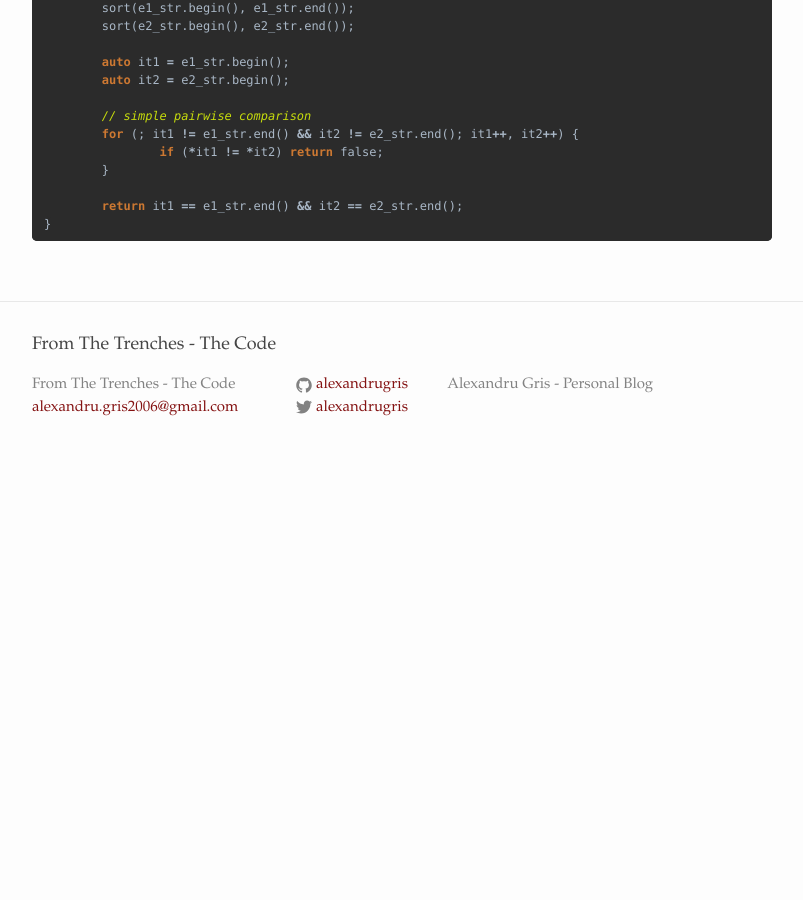
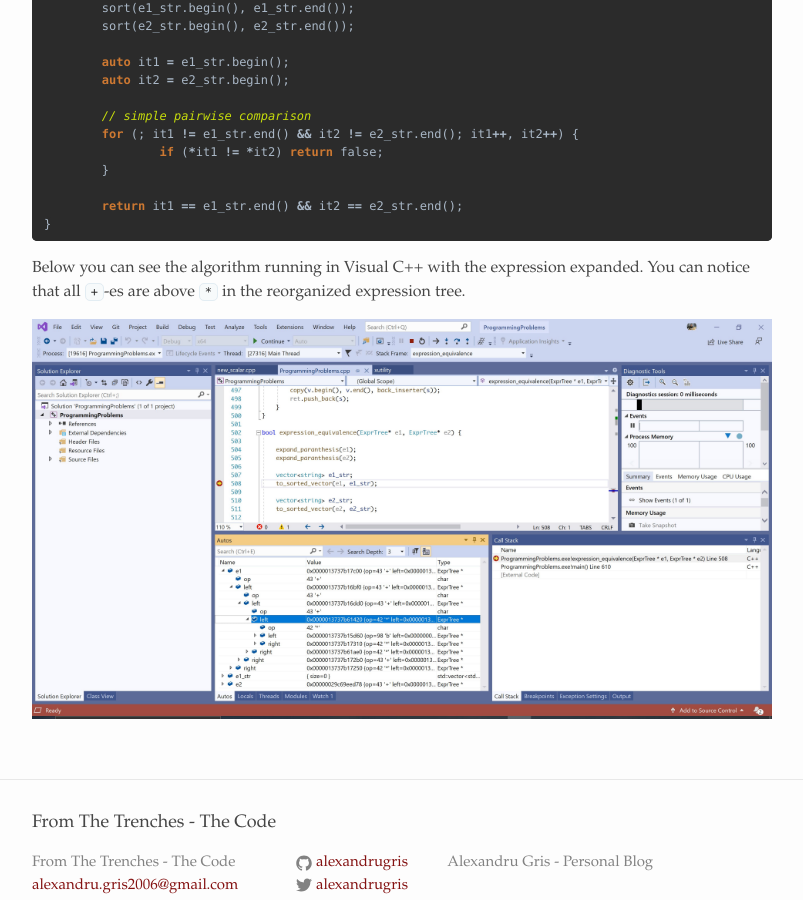
Before and after one commit to alexandrugris/my-jekyll-tech-blog, a Jekyll site: the page built from MyBlog/_posts/2020-10-24-programming-problems-cpp.markdown, in a window 1280 px wide and 900 px high, scrolled down 14288 px. Shown: the whole window, without its empty margins (238-1041 px from the left). Built offline with Jekyll 4.4.1, drawn with Linux system fonts in a browser that asks for light colours; before the commit the page ends 14767 px from its top, so only the background shows below that.

Commit message:
added programming problems set 3

````diff
--- a/MyBlog/_posts/2020-10-24-programming-problems-cpp.markdown
+++ b/MyBlog/_posts/2020-10-24-programming-problems-cpp.markdown
@@ -746,3 +746,7 @@ bool expression_equivalence(ExprTree* e1, ExprTree* e2) {
 	return it1 == e1_str.end() && it2 == e2_str.end();
 }
 ```
+
+Below you can see the algorithm running in Visual C++ with the expression expanded. You can notice that all `+`-es are above `*` in the reorganized expression tree.
+
+![Expanded Cannonical Expression]({{site.url}}/assets/prog_cpp2.jpg)
````
Also changed, not shown: MyBlog/assets/prog_cpp2.jpg (added).
